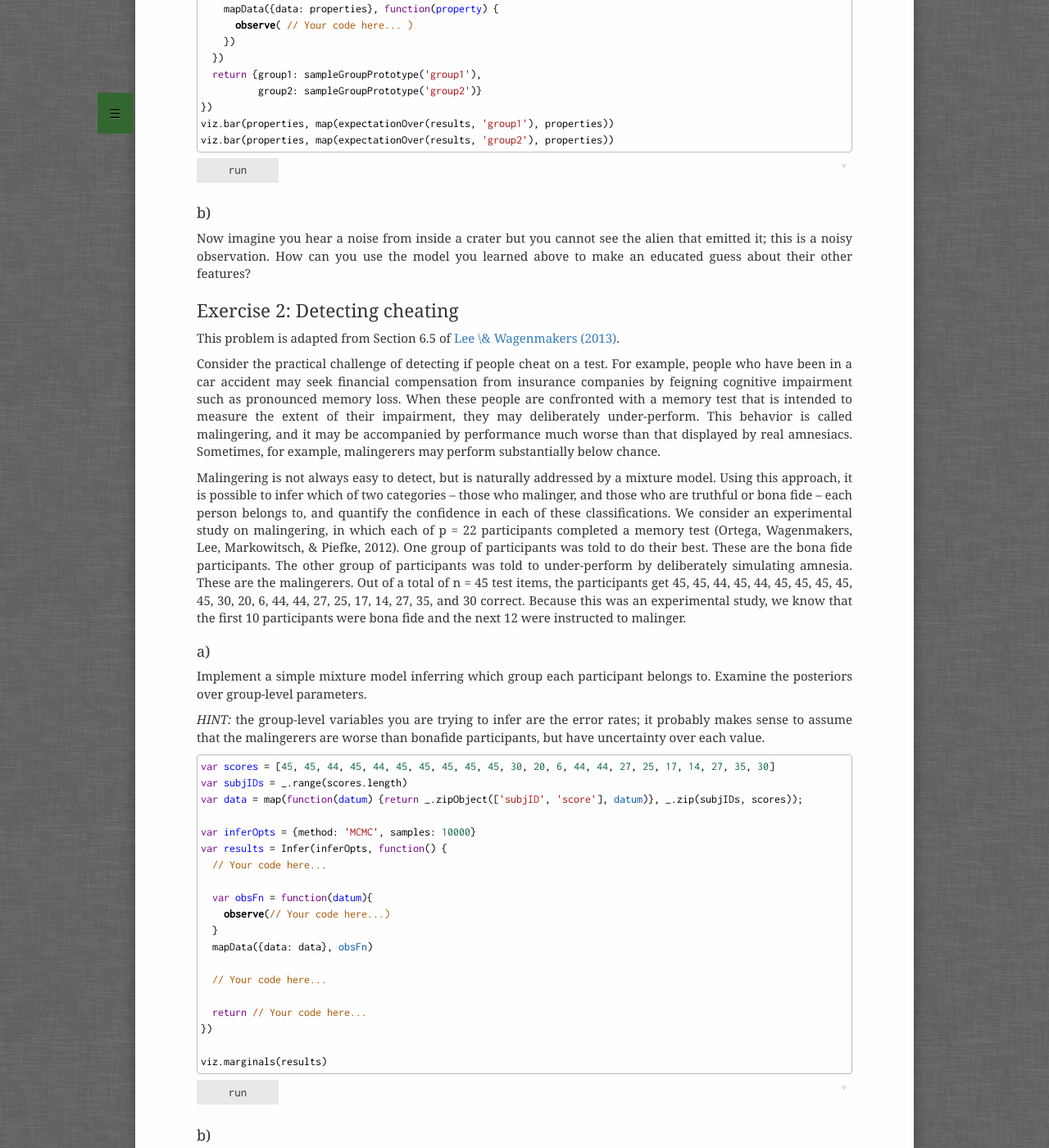
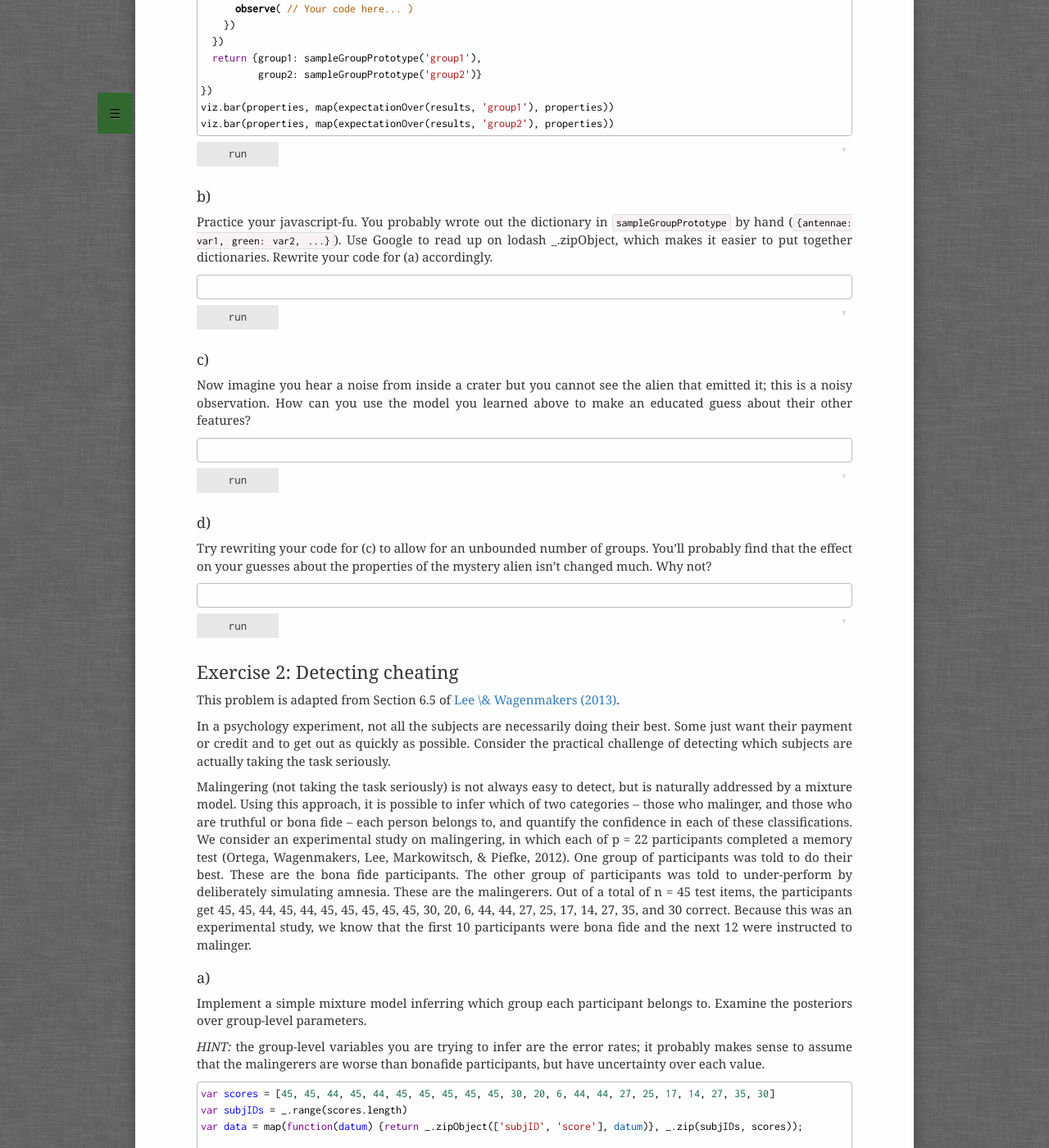
Before and after one commit to probmods/probmods2, a Jekyll site: the page built from exercises/mixture-models.md, in a window 1280 px wide and 1400 px high, scrolled down 1163 px. Shown: the whole window at 82% size. Built offline with Jekyll 4.4.1, drawn with Linux system fonts in a browser that asks for light colours; a script that is not in the unit is left out; some of the changed text lies outside the part shown.

Commit message:
Fleshed out problem set for mixture models. Updated readings for learning with an lot

```diff
--- a/exercises/mixture-models.md
+++ b/exercises/mixture-models.md
@@ -38,7 +38,6 @@
 
 // Todo: sampleGroupPrototype takes a group and returns an object
 // with property / probability pairs. E.g. {antannae: 0.2, green: 0.3, blarghNoise: 0.9}
-// *Hint* lodash _.zipObject is useful for building dictionaries!
 var sampleGroupPrototype = mem(function(groupName) {
   // Your code here...
 })
@@ -62,7 +61,28 @@
 
 ### b)
 
+Practice your javascript-fu. You probably wrote out the dictionary in `sampleGroupPrototype` by hand (`{antennae: var1, green: var2, ...}`). Use Google to read up on lodash _.zipObject, which makes it easier to put together dictionaries. Rewrite your code for (a) accordingly.
+
+~~~~
+
+~~~~
+
+### c)
+
 Now imagine you hear a noise from inside a crater but you cannot see the alien that emitted it; this is a noisy observation. How can you use the model you learned above to make an educated guess about their other features?
+
+~~~~
+
+~~~~
+
+### d)
+
+Try rewriting your code for (c) to allow for an unbounded number of groups. You'll probably find that the effect on your guesses about the properties of the mystery alien isn't changed much. Why not?
+
+
+~~~~
+
+~~~~
 
 <!-- TODO: extend this with another part or two to get at perceptual regularization to the group mean (basically the perceptual magnet example from the chapter applied to stereotypes), and the effect of noisy vs clear traits on group assignment.
   -->
@@ -71,9 +91,9 @@
 
 This problem is adapted from Section 6.5 of [Lee \& Wagenmakers (2013)](https://faculty.washington.edu/jmiyamot/p548/leemd%20bayesian%20cog%20modeling%20-%20practical%20crs.pdf).
 
-Consider the practical challenge of detecting if people cheat on a test. For example, people who have been in a car accident may seek financial compensation from insurance companies by feigning cognitive impairment such as pronounced memory loss. When these people are confronted with a memory test that is intended to measure the extent of their impairment, they may deliberately under-perform. This behavior is called malingering, and it may be accompanied by performance much worse than that displayed by real amnesiacs. Sometimes, for example, malingerers may perform substantially below chance.
+In a psychology experiment, not all the subjects are necessarily doing their best. Some just want their payment or credit and to get out as quickly as possible. Consider the practical challenge of detecting which subjects are actually taking the task seriously.
 
-Malingering is not always easy to detect, but is naturally addressed by a mixture model. Using this approach, it is possible to infer which of two categories -- those who malinger, and those who are truthful or bona fide -- each person belongs to, and quantify the confidence in each of these classifications.
+Malingering (not taking the task seriously) is not always easy to detect, but is naturally addressed by a mixture model. Using this approach, it is possible to infer which of two categories -- those who malinger, and those who are truthful or bona fide -- each person belongs to, and quantify the confidence in each of these classifications.
 We consider an experimental study on malingering, in which each of p = 22 participants completed a memory test (Ortega, Wagenmakers, Lee, Markowitsch, & Piefke, 2012). One group of participants was told to do their best. These are the bona fide participants. The other group of participants was told to under-perform by deliberately simulating amnesia. These are the malingerers. Out of a total of n = 45 test items, the participants get 45, 45, 44, 45, 44, 45, 45, 45, 45, 45, 30, 20, 6, 44, 44, 27, 25, 17, 14, 27, 35, and 30 correct. Because this was an experimental study, we know that the first 10 participants were bona fide and the next 12 were instructed to malinger.
 
 ### a)
```
Also changed, not shown: readings/lot-learning.md (+1 -1 lines).
